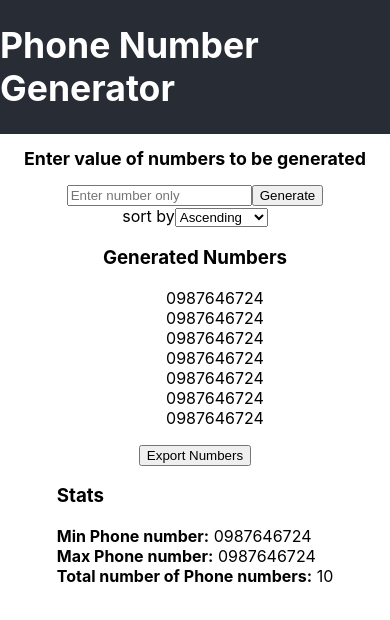
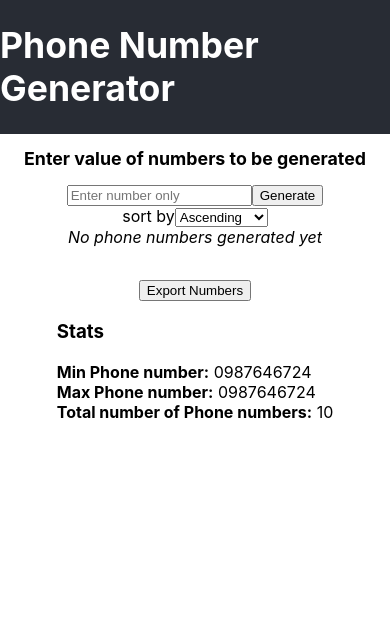
Before and after one commit to zick85323/supersync-phone-gen, a React (Create React App) app: page / in a window 390 px wide. Shown: the top 620 px of the page. Built offline with nearby package versions, Linux system fonts and the light colour scheme.

Commit message:
Add functionality to generate phone numbers

```diff
--- a/package.json
+++ b/package.json
@@ -3,6 +3,7 @@
   "version": "0.1.0",
   "private": true,
   "dependencies": {
+    "prop-types": "^15.6.2",
     "react": "^16.5.2",
     "react-dom": "^16.5.2",
     "react-scripts": "2.0.4"
--- a/src/App.js
+++ b/src/App.js
@@ -7,18 +7,72 @@
 import GeneratedNumbers from "./components/generatedNumbers";
 import ExportButton from "./components/exportButton";
 import Statistics from "./components/statistics";
+import Error from "./components/error";
 
 class App extends Component {
+
+  state = {
+    error: false,
+    message: "",
+    limit: 1,
+    phoneNumbers: []
+  };
+
+  generateRandomPhoneNumber = event => {
+    event.preventDefault();
+    const { limit } = this.state;
+    if (limit > 10000) return this.setState({
+      error: true,
+      message: "The number entered exceeds the accepted limit"
+    });
+    let phoneNumbers = [];
+    let phoneNumber = 0;
+    while (phoneNumber < limit) {
+      phoneNumbers.push('0' + Math.floor(Math.random() * 900000000 + 100000000));
+      phoneNumber++;
+    }
+    return this.setState({
+      phoneNumbers
+    });
+  };
+
+  onGetUserInput = async event => {
+    event.preventDefault();
+    const limit = event.target.value;
+    try {
+      if (Math.floor(Number(limit))) {
+        this.setState({
+          limit
+        })
+      }
+    } catch (e) {
+      this.setState({
+        error: true,
+        message: "Error occurred while parsing the input"
+      })
+    }
+  };
+
   render() {
+    const { error, message, phoneNumbers } = this.state;
     return (
         <div>
           <Header/>
-          <div >
+          <div>
             <SubTitle/>
             <div className="App-body">
-              <NumberInput/>
+              <Error
+                  error={error}
+                  message={message}
+              />
+              <NumberInput
+                  onClick={this.generateRandomPhoneNumber}
+                  onChange={this.onGetUserInput}
+              />
               <Sorter/>
-              <GeneratedNumbers/>
+              <GeneratedNumbers
+                  phoneNumbers={phoneNumbers}
+              />
               <ExportButton/>
               <Statistics/>
             </div>
--- /dev/null
+++ b/src/components/error.js
@@ -0,0 +1,19 @@
+import React from 'react';
+import PropTypes from 'prop-types';
+
+const Error = ({ error, message }) => (
+    <div>
+      {
+        error && <div>
+          {message}
+        </div>
+      }
+    </div>
+);
+
+Error.propTypes = {
+  error: PropTypes.bool.isRequired,
+  message: PropTypes.string.isRequired
+};
+
+export default Error;
--- a/src/components/generatedNumbers.js
+++ b/src/components/generatedNumbers.js
@@ -1,20 +1,28 @@
 import React from 'react';
+import PropTypes from 'prop-types';
 
-const GeneratedNumbers = () => (
+const GeneratedNumbers = ({ phoneNumbers }) => (
     <div>
-      <h3>Generated Numbers</h3>
+      {phoneNumbers.length > 1 ?
+          <h3>Generated Numbers</h3>
+          :
+          <span><i>No phone numbers generated yet</i></span>
+      }
+
       <div>
         <ul className="generated-numbers">
-          <li>0987646724</li>
-          <li>0987646724</li>
-          <li>0987646724</li>
-          <li>0987646724</li>
-          <li>0987646724</li>
-          <li>0987646724</li>
-          <li>0987646724</li>
+          {
+            phoneNumbers && phoneNumbers.map(number => (
+                <li key={number}>{number}</li>
+            ))
+          }
         </ul>
       </div>
     </div>
 );
 
+GeneratedNumbers.propTypes = {
+  phoneNumbers: PropTypes.array.isRequired,
+};
+
 export default GeneratedNumbers;
--- a/src/components/numberInput.js
+++ b/src/components/numberInput.js
@@ -1,13 +1,23 @@
 import React from 'react';
+import PropTypes from 'prop-types';
 
-const NumberInput = () => (
+const NumberInput = ({ onClick, onChange }) => (
     <div>
       <input
-          type="text"
+          type="number"
           placeholder="Enter number only"
+          onChange={onChange}
       />
-      <button>Generate</button>
+      <button
+      onClick={onClick}>
+        Generate
+      </button>
     </div>
 );
 
+NumberInput.propTypes = {
+  onClick: PropTypes.func.isRequired,
+  onChange: PropTypes.func.isRequired,
+};
+
 export default NumberInput;
```
Also changed, not shown: 1 other file (tests, documents, lock files or other folders).
